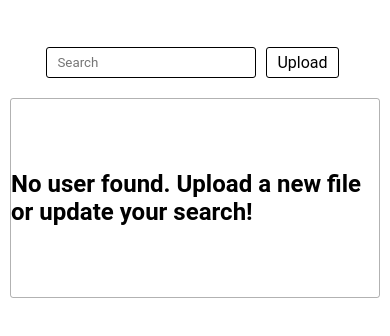
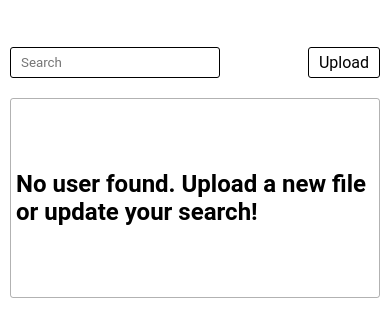
Before and after one commit to marcos-aa/csv-reader, a React (Vite) app in the folder frontend/: page / in a window 390 px wide. Shown: the top 336 px of the page. Built offline with nearby package versions, Linux system fonts and the light colour scheme.

Commit message:
UI: Miscellaneous fixes for design responsiveness

```diff
--- a/frontend/src/App.css
+++ b/frontend/src/App.css
@@ -17,18 +17,12 @@ main {
   flex-wrap: wrap;
   min-height: 30px;
   width: 100%;
-  justify-content: space-between;
-}
-
-#file-actions {
-  display: flex;
-  gap: 5px;
-  max-width: 100%;
 }
 
 #actionables .upload-label,
 input,
 button {
+  max-width: 100%;
   padding: 5px 10px;
   border-radius: 3px;
   border: 1px solid;
@@ -36,14 +30,19 @@ button {
 
 input[name="search"] {
   width: 210px;
+  margin-right: auto;
+}
+
+#actionables input,
+#file-actions,
+.upload-label {
+  flex-shrink: 1;
 }
 
 #actionables .upload-label {
   display: block;
   text-align: center;
   background-color: white;
-  flex-shrink: 0;
-  margin-left: auto;
 }
 
 #actionables .upload-label:hover {
@@ -63,6 +62,8 @@ input[name="search"] {
   display: flex;
   width: 0;
   transition: width 0.5s;
+  gap: 5px;
+  margin-right: -5px;
 }
 
 #file-actions .file-action {
@@ -134,7 +135,8 @@ input[name="search"] {
 #search-cta {
   display: flex;
   width: 100%;
-  height: 200px;
+  min-height: 200px;
+  padding: 5px;
   grid-column: 1/-1;
   border-radius: 3px;
   justify-content: center;
@@ -148,34 +150,53 @@ input[name="search"] {
   align-items: center;
   justify-content: center;
   height: 200px;
+  max-height: 100%;
   border: 1px solid black;
   border-radius: 5px;
   gap: 5px;
   padding: 5px;
 }
 
+h1.info-item {
+  font-size: clamp(1vw, 10vw, 1.5em);
+}
+
+p.info-item {
+  font-size: clamp(1vw, 10vw, 1em);
+}
+
+.info-item svg {
+  width: 16px;
+  height: 16px;
+}
 .info-item {
   display: flex;
   align-items: center;
   gap: 10px;
   padding: 0 5px;
-  min-width: 200px;
+  width: 200px;
+  word-wrap: break-word;
+  max-width: 100%;
 }
 
 .info-item:first-child {
   border-bottom: 1px solid;
 }
 
-@media (max-width: 480px) {
+@media (max-width: 300px) {
   #cards-holder {
-    grid-template-columns: 1fr;
+    grid-template-columns: minmax(0, 1fr);
   }
 
-  #actionables {
-    justify-content: center;
+  input[name="search"] {
+    flex-grow: 1;
   }
 
-  #actionables .upload-label {
-    margin-left: 5px;
+  #file-actions {
+    margin-right: 0;
+  }
+
+  .upload-label {
+    margin-right: auto;
   }
 }
```
